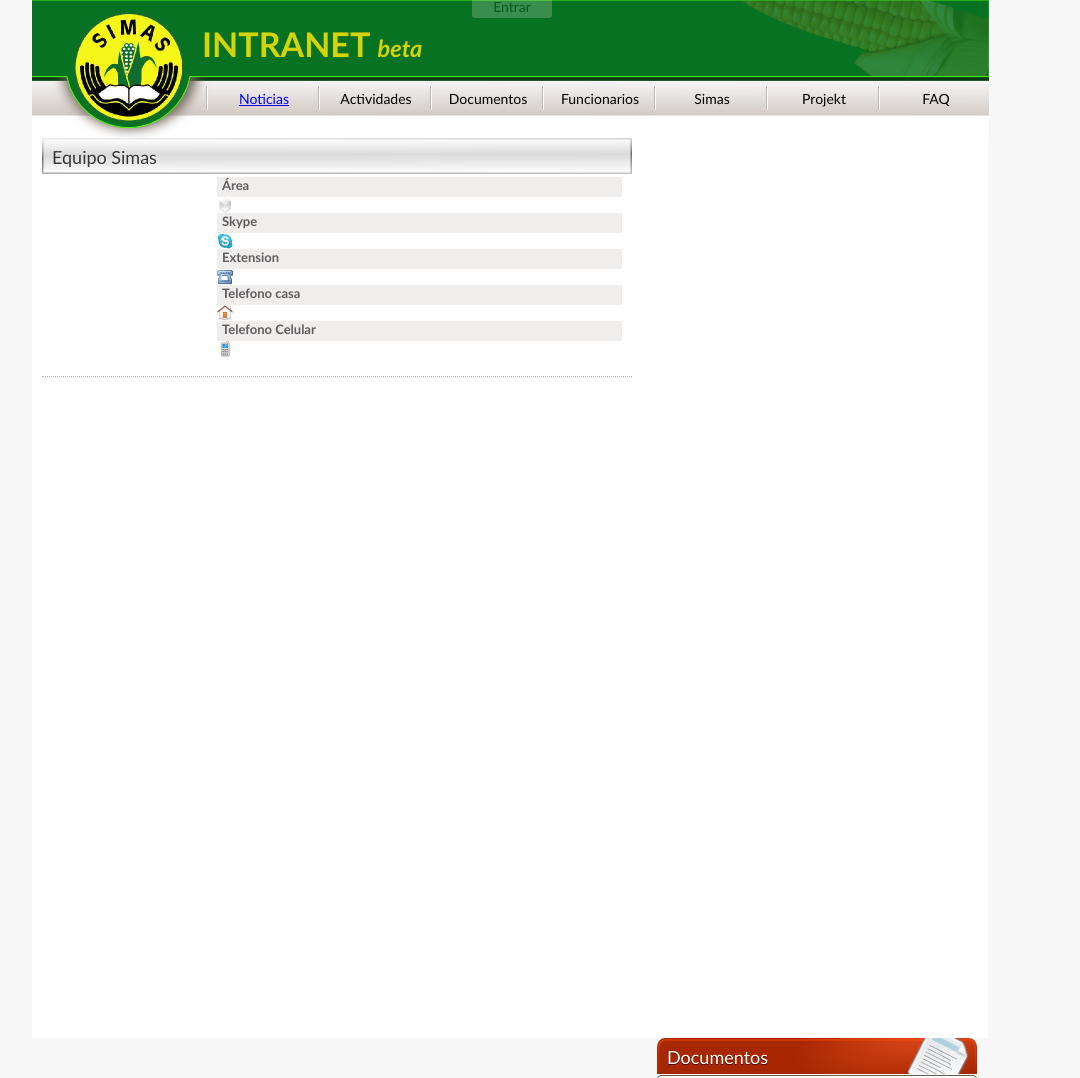
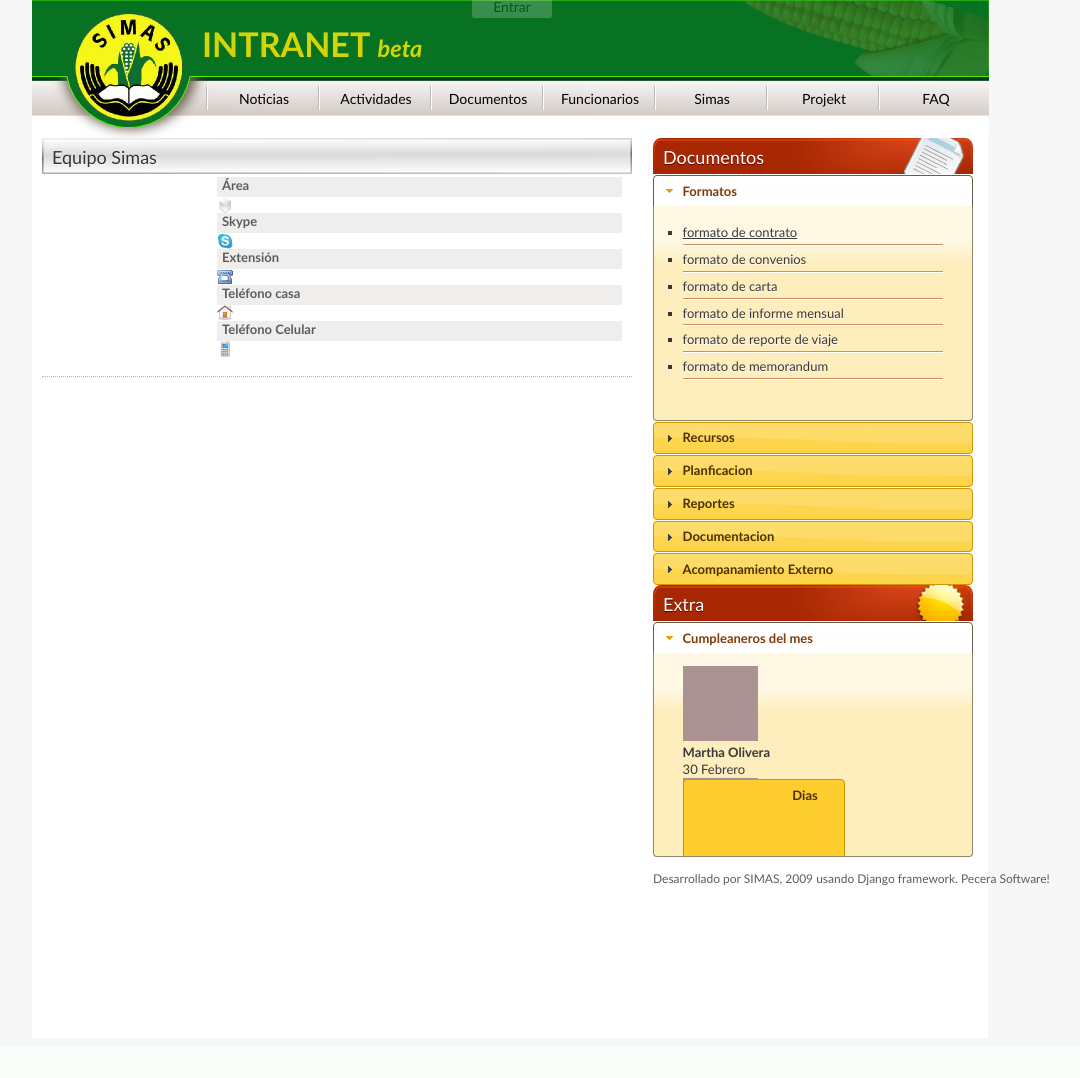
Before and after one commit to fitoria/django-simas, a Django app: template simas/templates/profiles/profile_detail.html in a window 1280 px wide; the page is wider, and only the part inside the window is pictured. Shown: the top 1078 px of that part, without its empty margins (128-1208 px from the left). After the commit the page ends 886 px from the top of that part, so only its background shows below. Run offline with Django 3.2, Linux system fonts and the light colour scheme; the template is opened without the code that fills it, so the values that code supplies are empty.

Commit message:
fixing a div error

```diff
--- a/simas/templates/profiles/profile_detail.html
+++ b/simas/templates/profiles/profile_detail.html
@@ -1,11 +1,11 @@
-{%extends "clean_base.html"%}
+{%extends "base.html"%}
 {%block title%}Perfiles{%endblock%}
-{%block content%}
+{%block left_column%}
+<!-- inicio profile_detail.html -->
 <div id="content_lista" >
     <div id="titulo_content_lista">Equipo Simas</div>
     <div id="resultado">
         <div class="contenido_detalle">
-
             <div class="avatar_detalle">
             <img src="{{profile.avatar.url_150x150}}"/>
             <h1>{{profile.user.first_name}} {{profile.user.last_name}}</h1>
@@ -16,16 +16,16 @@
                 <img src="{{MEDIA_URL}}imagen/area.png"> {{profile.area}}<br>
                 <div class="campo_perfil"><b>Skype</b></div>
                 <br><img src="{{MEDIA_URL}}imagen/skype.png"> {{profile.skype}}<br>
-                    <div class="campo_perfil"><b>Extension</b></div>
+                <div class="campo_perfil"><b>Extensión</b></div>
                 <br><img src="{{MEDIA_URL}}imagen/telephone.png"> {{profile.extension}}<br>
-                    <div class="campo_perfil"><b>Telefono casa</b></div>
+                <div class="campo_perfil"><b>Teléfono casa</b></div>
                 <br><img src="{{MEDIA_URL}}imagen/home.png"> {{profile.casa}}<br>
-                    <div class="campo_perfil"><b>Telefono Celular</b></div>
+                <div class="campo_perfil"><b>Teléfono Celular</b></div>
                 <br><img src="{{MEDIA_URL}}imagen/phone.png"> {{profile.celular}}<br>
             </p>
             <br clear="both">
     </div>
     </div>
 </div>
-</div>
+<!-- fin profile_detail.html -->
 {%endblock%}
```
Lines whose indentation alone changed are shown as unchanged.
